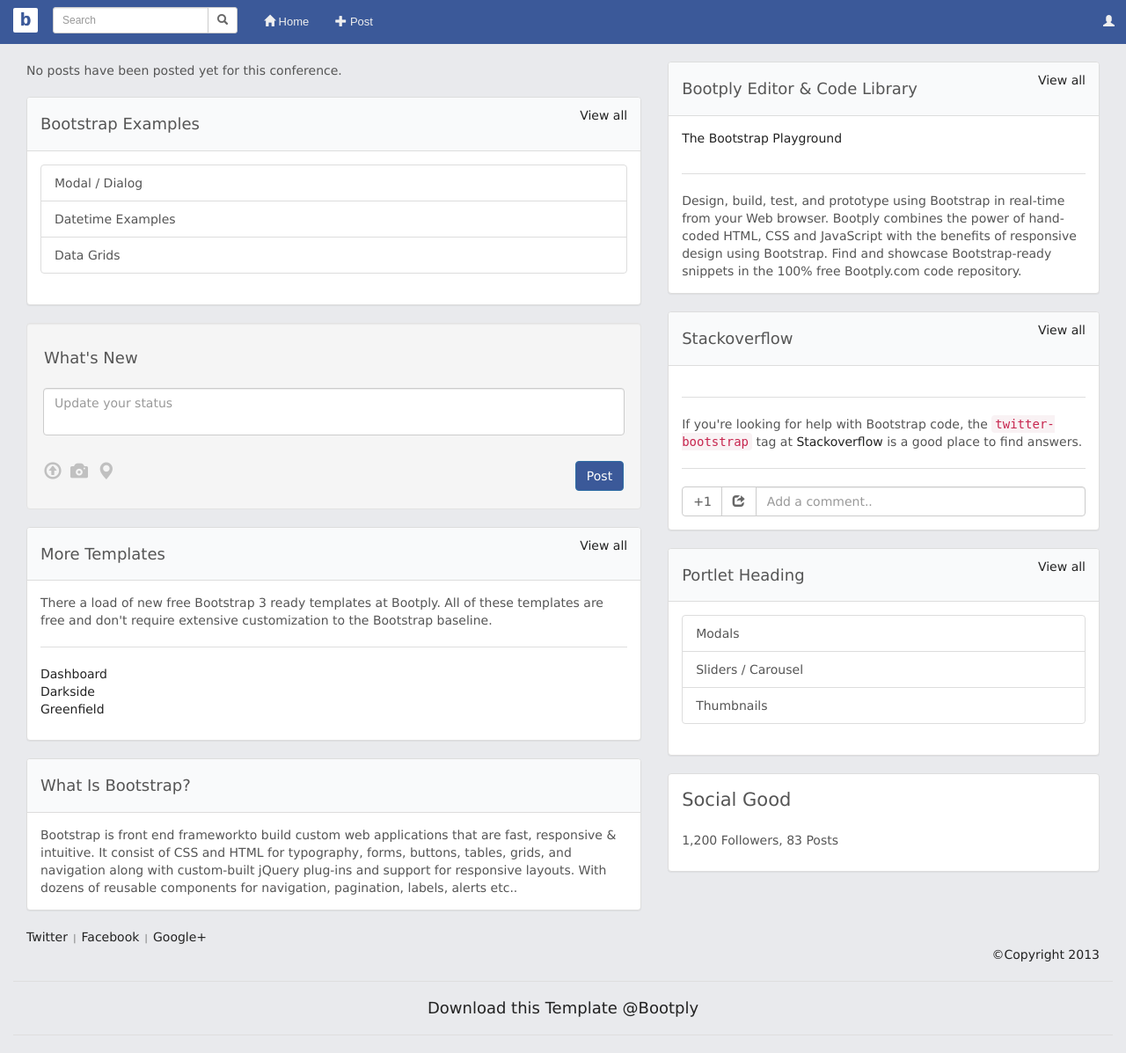
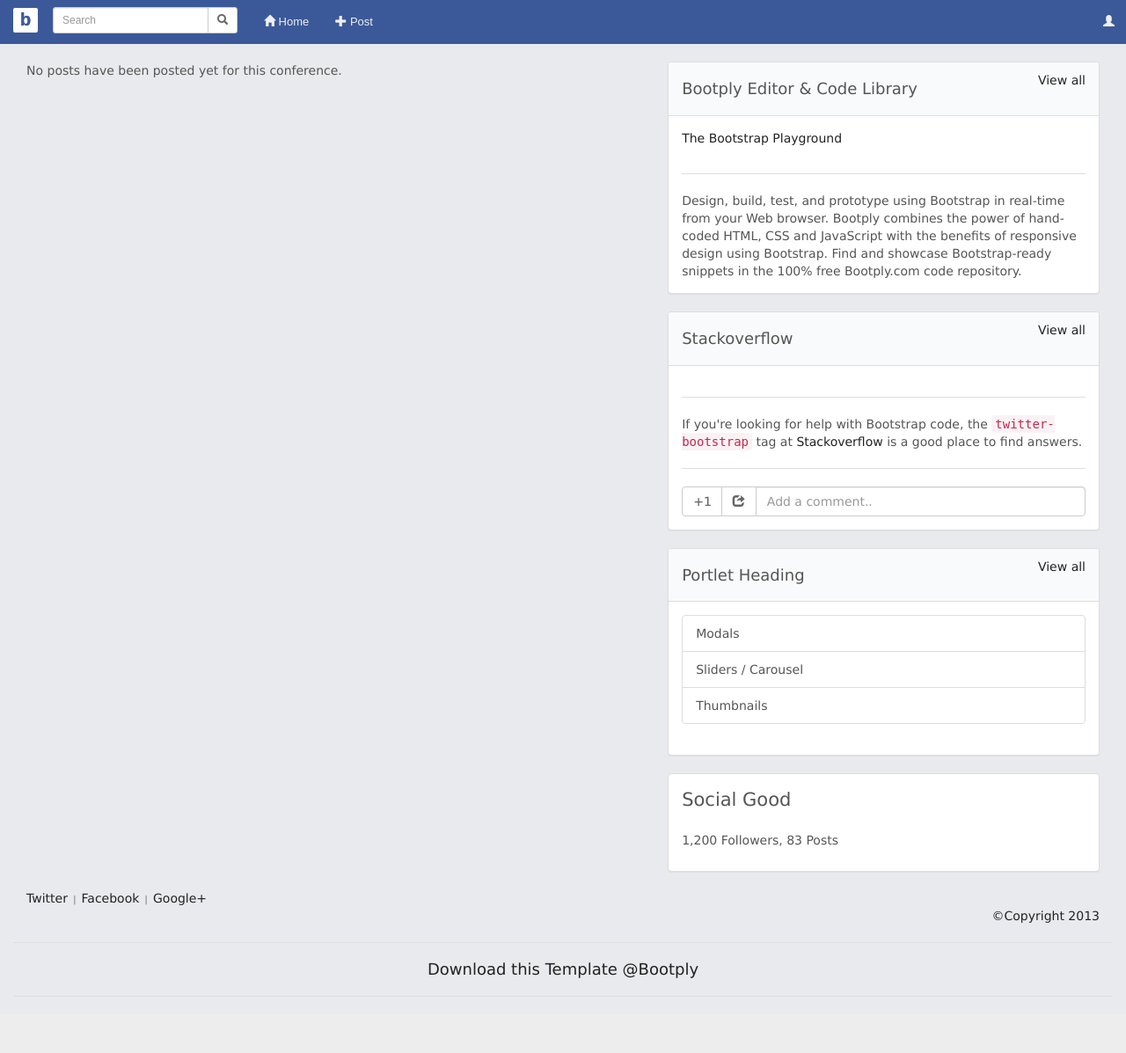
Before and after one commit to LeVraiXif/Symfony_FaceBook, a Symfony app: template templates/index/index.html.twig in a window 1280 px wide. Shown: the whole page at 88% size. After the commit the page ends 1133 px from the top, so only its background shows below. Run offline with Twig, Linux system fonts and the light colour scheme; the template is opened without the code that fills it, so the values that code supplies are empty; some libraries are stand-ins or nearby versions.

Commit message:
Index (Fix #1)

```diff
--- a/templates/index/index.html.twig
+++ b/templates/index/index.html.twig
@@ -41,49 +41,6 @@
                         {% else %}
                             <div>No posts have been posted yet for this conference.</div>
                         {% endif %}
-                           <div>
-                           <br>
-                           </div>
-                              <div class="panel panel-default">
-                                <div class="panel-heading"><a href="#" class="pull-right">View all</a> <h4>Bootstrap Examples</h4></div>
-                                  <div class="panel-body">
-                                    <div class="list-group">
-                                      <a href="http://bootply.com/tagged/modal" class="list-group-item">Modal / Dialog</a>
-                                      <a href="http://bootply.com/tagged/datetime" class="list-group-item">Datetime Examples</a>
-                                      <a href="http://bootply.com/tagged/datatable" class="list-group-item">Data Grids</a>
-                                    </div>
-                                  </div>
-                              </div>
-
-                              <div class="well">
-                                   <form class="form-horizontal" role="form">
-                                    <h4>What's New</h4>
-                                     <div class="form-group" style="padding:14px;">
-                                      <textarea class="form-control" placeholder="Update your status"></textarea>
-                                    </div>
-                                    <button class="btn btn-primary pull-right" type="button">Post</button><ul class="list-inline"><li><a href=""><i class="glyphicon glyphicon-upload"></i></a></li><li><a href=""><i class="glyphicon glyphicon-camera"></i></a></li><li><a href=""><i class="glyphicon glyphicon-map-marker"></i></a></li></ul>
-                                  </form>
-                              </div>
-
-                              <div class="panel panel-default">
-                                 <div class="panel-heading"><a href="#" class="pull-right">View all</a> <h4>More Templates</h4></div>
-                                  <div class="panel-body">
-
-                                    <div class="clearfix"></div>
-                                    There a load of new free Bootstrap 3 ready templates at Bootply. All of these templates are free and don't require extensive customization to the Bootstrap baseline.
-                                    <hr>
-                                    <ul class="list-unstyled"><li><a href="http://www.bootply.com/templates">Dashboard</a></li><li><a href="http://www.bootply.com/templates">Darkside</a></li><li><a href="http://www.bootply.com/templates">Greenfield</a></li></ul>
-                                  </div>
-                              </div>
-
-                              <div class="panel panel-default">
-                                <div class="panel-heading"><h4>What Is Bootstrap?</h4></div>
-                               	<div class="panel-body">
-                                	Bootstrap is front end frameworkto build custom web applications that are fast, responsive &amp; intuitive. It consist of CSS and HTML for typography, forms, buttons, tables, grids, and navigation along with custom-built jQuery plug-ins and support for responsive layouts. With dozens of reusable components for navigation, pagination, labels, alerts etc..                          </div>
-                              </div>
-
-
-
                           </div>
 
                           <!-- main col right -->
```
Also changed, not shown: 1 other file.
